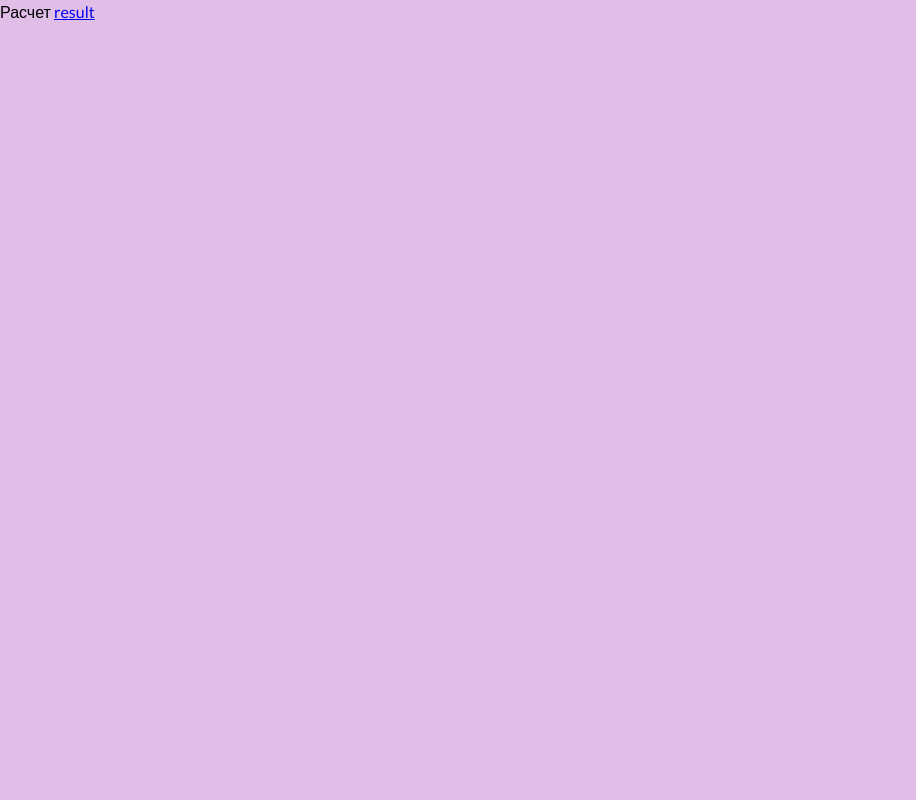
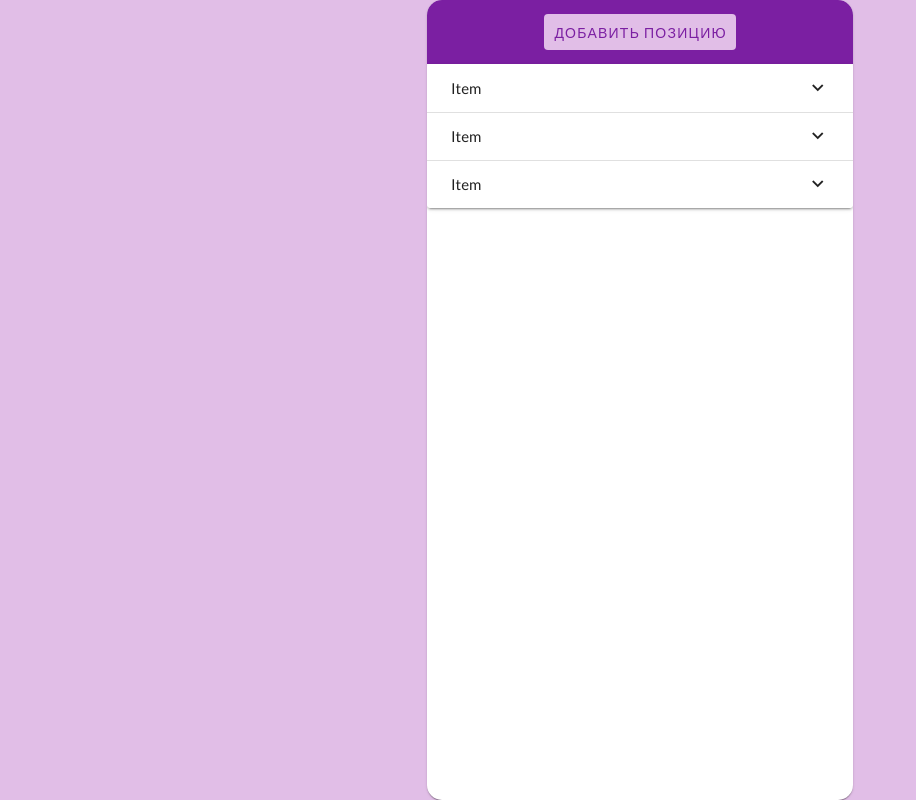
Before and after one commit to konstantin8715/split_bill, a Vue app: page /calculate in a window 1280 px wide. Shown: the whole page, without its empty margins (0-916 px from the left). Built offline with nearby package versions, Linux system fonts and the light colour scheme.

Commit message:
Сделана кнопка, добавлен макет списка позиций и инпуты внутри, инпут вынесен в отдельный UI-элемент

```diff
--- a/src/components/AddUsersPage.vue
+++ b/src/components/AddUsersPage.vue
@@ -5,12 +5,12 @@
       <div
         class="content-container d-flex justify-space-between flex-row align-center"
       >
-        <!-- TODO: input вынести в отдельный элемент UI -->
-        <input type="text" v-model="currentName" class="w-50 h-75" />
+        <app-input :type="'text'" v-model:value="currentName"></app-input>
         <v-icon icon="mdi-plus" @click="addUser"></v-icon>
       </div>
     </v-toolbar>
 
+    <!-- TODO: banner вынести в отдельный элемент UI -->
     <v-banner
       v-if="this.showWarningBanner"
       lines="three"
@@ -53,12 +53,6 @@ export default {
       currentName: "",
       currentId: 4,
       showWarningBanner: false,
-      currentNameRules: [
-        (value) => {
-          if (value.length > 0) return true;
-          return "Нужно ввести имя";
-        },
-      ],
     };
   },
 
@@ -72,9 +66,11 @@ export default {
         this.showWarningBanner = true;
       }
     },
+
     deletePersons(person) {
       this.persons = this.persons.filter((p) => p.id !== person.id);
     },
+
     checkPersons() {
       if (this.persons.length < 2) {
         alert("Введите больше 1 пользователя");
--- a/src/components/CalculatingPage.vue
+++ b/src/components/CalculatingPage.vue
@@ -1,16 +1,88 @@
 <template lang="">
-    <div>
-        Расчет
-        <router-link to="/result">result</router-link>
-    </div>
+  <v-card class="container">
+    <v-toolbar color="#7B1FA2">
+      <div class="content-container">
+        <div class="add-btn-block">
+          <app-button class="add-btn">Добавить позицию</app-button>
+        </div>
+      </div>
+    </v-toolbar>
+
+    <v-expansion-panels>
+      <v-expansion-panel
+        v-for="i in 3"
+        :key="i"
+        title="Item"
+      >
+      <v-expansion-panel-text>
+
+          <app-input :type="'text'" class="position-name"></app-input> <br>
+          <app-input :type="'number'" class="position-name"></app-input>
+
+      </v-expansion-panel-text>
+    </v-expansion-panel>
+    </v-expansion-panels>
+
+  </v-card>
 </template>
 
 <script>
 export default {
+  data() {
+    return {
+      positions: [
+        { id: 1, name: "borsch", price: 150 },
+        { id: 2, name: "olivie", price: 250 },
+        { id: 3, name: "shaurma", price: 190 },
+        { id: 4, name: "krevetki", price: 350 },
+        { id: 5, name: "chai", price: 95 },
+      ],
+      persons: [
+        { id: 1, name: "Valera" },
+        { id: 2, name: "Nikita" },
+        { id: 3, name: "Mikhail" },
+        { id: 4, name: "Anna" },
+      ],
+    };
+  },
 
-}
+  mounted() {
+    this.positions[0].payer = this.persons[0];
+    this.positions[1].payer = this.persons[2];
+    this.positions[2].payer = this.persons[3];
+    this.positions[3].payer = this.persons[1];
+    this.positions[4].payer = this.persons[3];
+  },
+};
 </script>
 
-<style lang="">
+<style scoped lang="scss">
+@import "../colors";
 
+.add-btn-block {
+    margin: 0 auto;
+    width: 50%;
+}
+
+.add-btn {
+  background: $light-primary !important;
+  color: $dark-primary !important;
+}
+
+@media (max-width: 432px) {
+    .add-btn-block {
+        width: 70%;;
+    }
+}
+
+@media (max-width: 320px) {
+    .add-btn-block {
+        width: 80%;;
+    }
+}
+
+.position-name {
+    border-color: $dark-primary;
+    color: $primary-text;
+}
 </style>
--- /dev/null
+++ b/src/components/UI/AppInput.vue
@@ -0,0 +1,37 @@
+<template lang="">
+  <input
+    :type="type"
+    :value="value"
+    @input="$emit('update:value', $event.target.value)"
+    class="w-50"
+  />
+</template>
+
+<script>
+export default {
+  name: "app-input",
+  props: {
+    value: {
+      type: String,
+      requiered: true,
+    },
+    type: {
+      type: String,
+      requiered: true,
+    },
+  },
+
+  emits: ["update:value"],
+};
+</script>
+
+<style scoped lang="scss">
+@import "../../colors";
+
+input {
+  outline: none;
+  border-bottom: 2px solid $text;
+  color: $text;
+  font-size: 1rem;
+}
+</style>
--- a/src/components/UI/index.js
+++ b/src/components/UI/index.js
@@ -1,7 +1,9 @@
 import AppBanner from "./AppBanner.vue";
 import AppButton from "./AppButton.vue";
+import AppInput from "./AppInput.vue";
 
 export default [
     AppBanner,
     AppButton,
+    AppInput,
 ]
```
